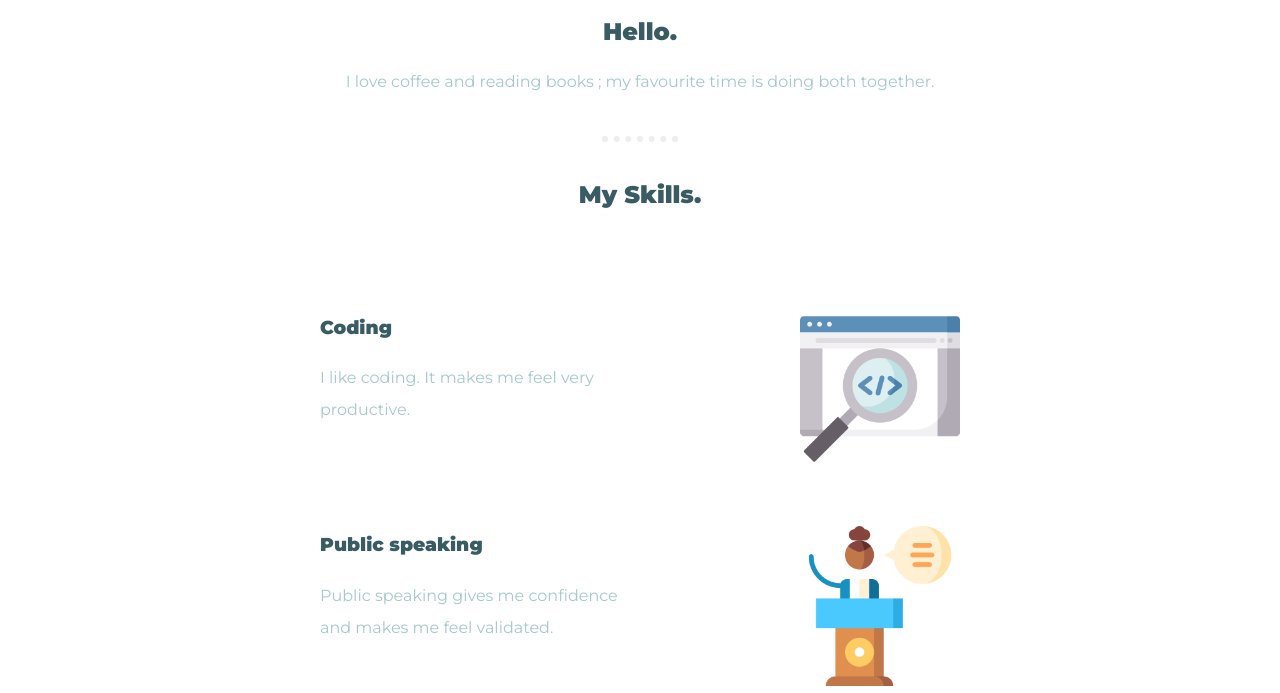
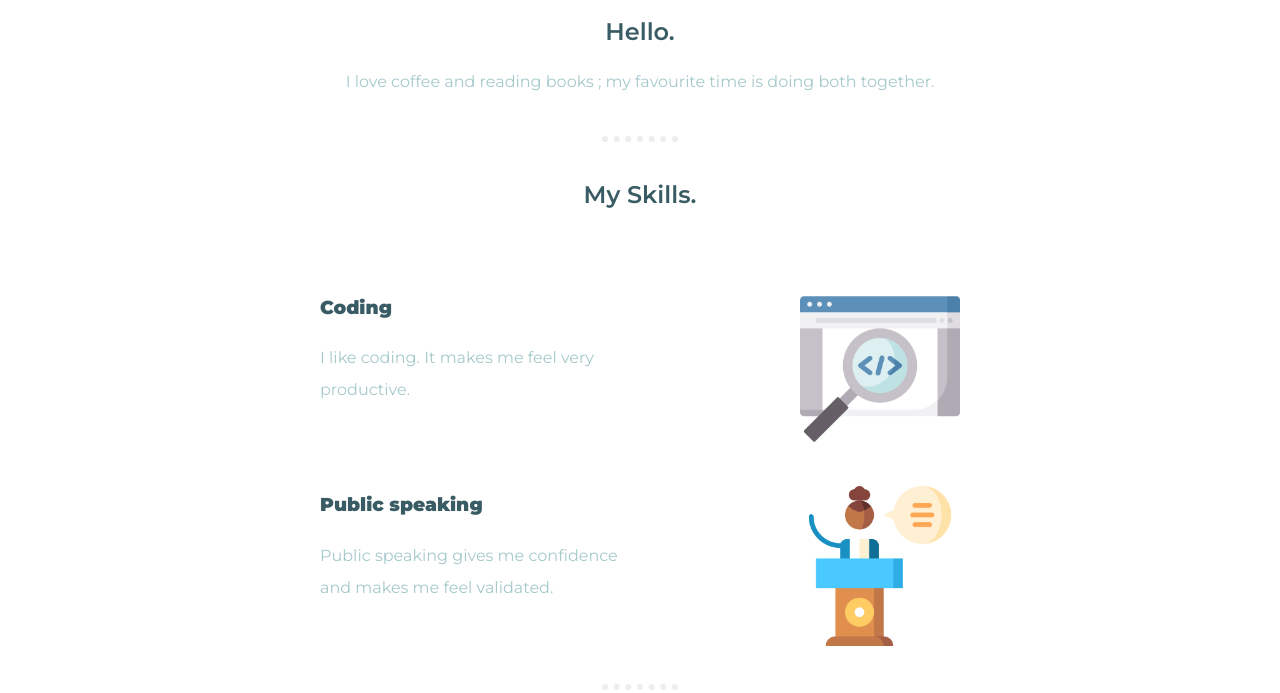
Before and after one commit to ayunarang/friendly-cat, a plain HTML site: page index.html in a window 1280 px wide. Shown: the part 829-1522 px from the top of the page. Drawn offline with Linux system fonts and the light colour scheme.

Commit message:
Update styles.css

```diff
--- a/styles.css
+++ b/styles.css
@@ -11,9 +11,8 @@
     margin-top: 30px;
     padding-right: 50px;
 
+}
 
-
-}
 ul {
     list-style-type: none;
     margin-left: 340px;
@@ -30,8 +29,6 @@ ul {
   }
 
 
-
-
 h1{
     margin: 0% ;
     padding-top: 165px;
@@ -42,6 +39,7 @@ h1{
 h2{
     color: #395B64;
     text-align: center;
+    font-weight: 600;
 
 }
 h3{
@@ -64,8 +62,6 @@ color: #395B64;
 }
 
 
-
-
 hr{
     border: dotted 6px #EEEEEE;
     border-bottom: none;
@@ -78,10 +74,8 @@ p{
     line-height: 2;
     width: 300px ;
 
+}
 
-
-
-}
 a{
     color: #A5C9CA;
     text-decoration: none;
@@ -94,8 +88,6 @@ a:hover{
 
 }
 
-
-
  .des{
     margin: 9px auto;
  }
@@ -105,64 +97,57 @@ a:hover{
     padding: 0;
     height: 710px;
 }
+
 .middle-container{
     padding: 0px;}
+
 
 .mountains{
     width: 520px;
     height: 470px;
     margin: 0px auto;
 }
+
 .profilepic{
     width: 100px;
     height: 100px;
+}
 
-
-}
 .intro{
     margin: auto;
     width: 50%;
 
 }
+
 .skills{
 
     margin: auto;
+}
 
-}
 .skill-row{
     width: 50%;
-    margin: 100px auto 100px auto;
+    margin: 80px auto;
     text-align: left;
     line-height: 2 ;
+}
 
-
-
-}
 .coding-skill{
     float: right;
     margin-left: 30px;
     width: 25%;
+}
 
-
-
-
-}
 .speaking{
     float: right;
     margin-left: 30px;
-
-
     width: 25%;
 
 }
+
 .bottom-container{
     background-color: #395B64;
     padding: 30px 0 35px;
-
     text-align: center;
-
-
-
 
   }
 .contact-me{
```
